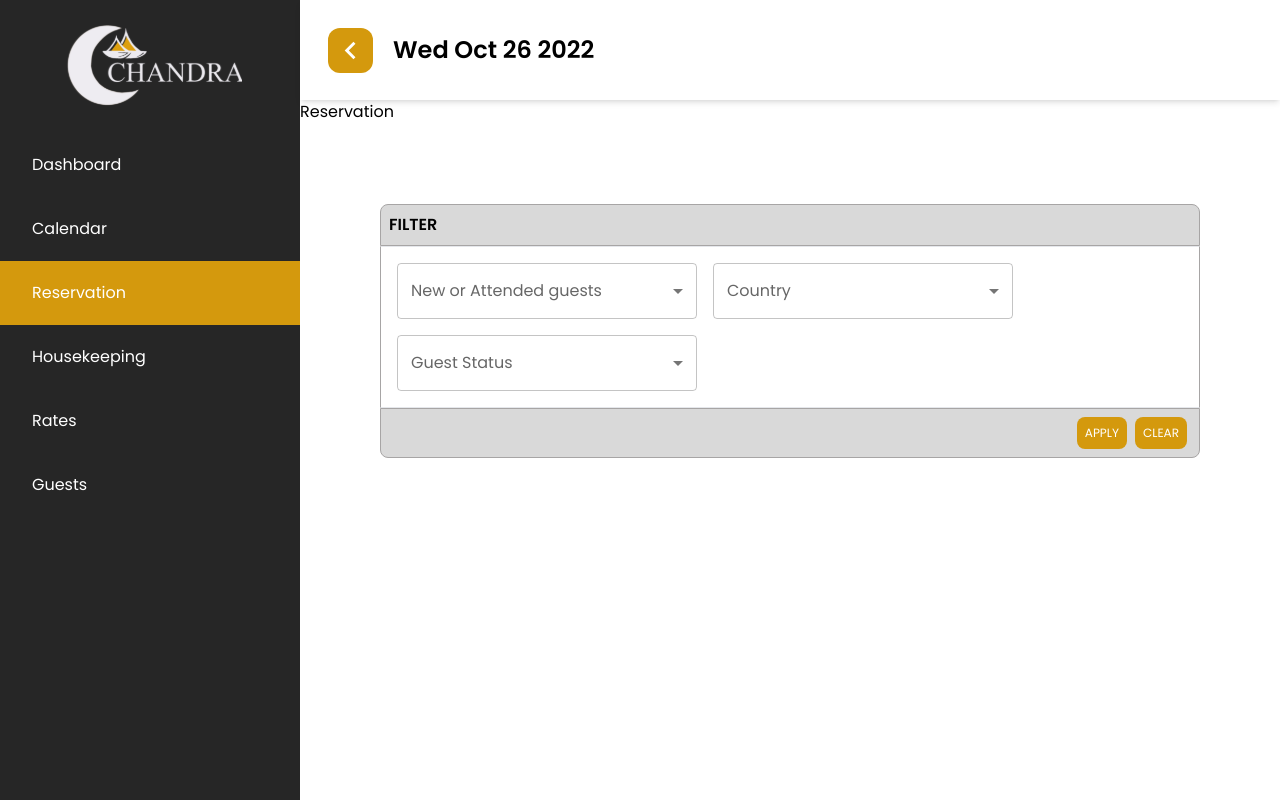
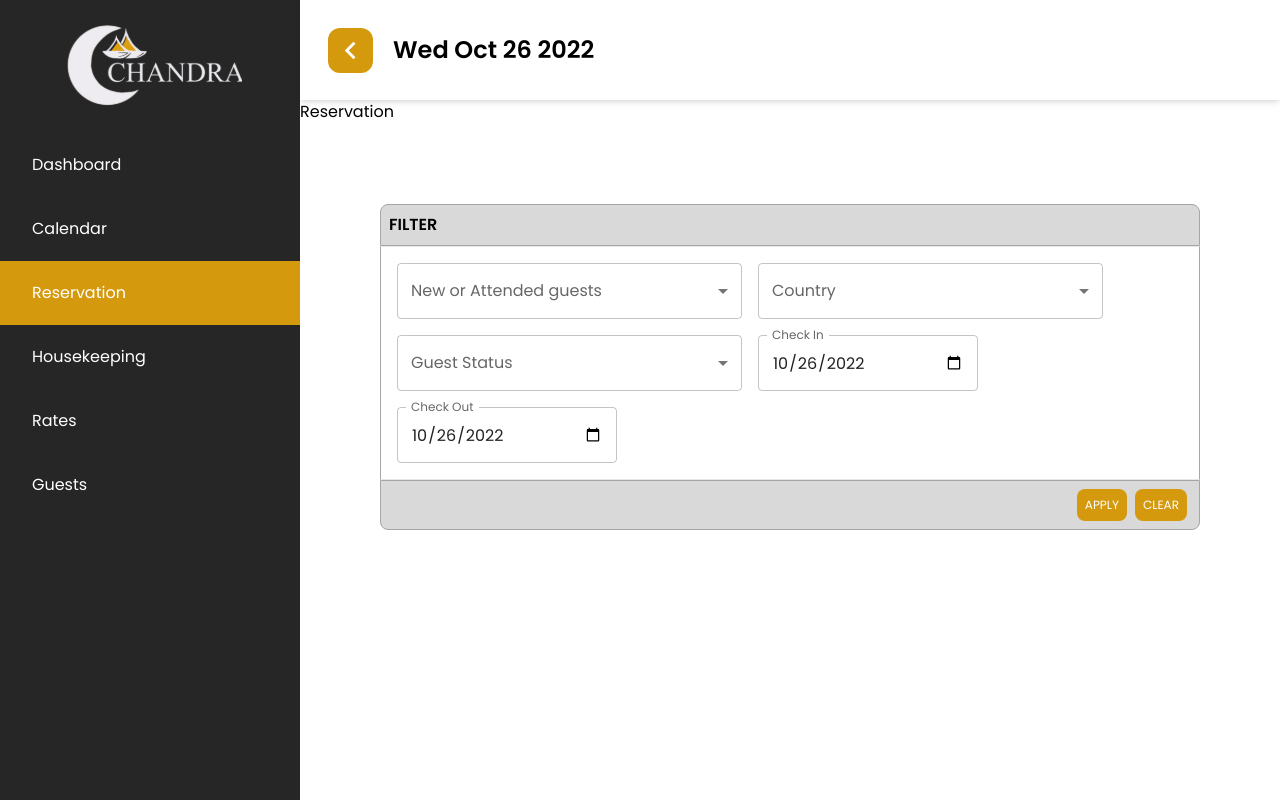
Before and after one commit to SirindaW/chandra-management-webApp-frontend, a React (Create React App) app: page /reservation in a window 1280 px wide. Built offline with nearby package versions, Linux system fonts and the light colour scheme.

Commit message:
edit filterBox

```diff
--- a/src/components/Filterbox/FilterBox.jsx
+++ b/src/components/Filterbox/FilterBox.jsx
@@ -1,5 +1,7 @@
 import React from 'react';
 import styles from './styles.js';
+import {conditions} from './text';
+
 import OutlinedInput from '@mui/material/OutlinedInput';
 import InputLabel from '@mui/material/InputLabel';
 import MenuItem from '@mui/material/MenuItem';
@@ -7,7 +9,7 @@ import FormControl from '@mui/material/FormControl';
 import ListItemText from '@mui/material/ListItemText';
 import Select from '@mui/material/Select';
 import Checkbox from '@mui/material/Checkbox';
-import {conditions} from './text';
+import TextField from '@mui/material/TextField';
 
 const ITEM_HEIGHT = 48;
 const ITEM_PADDING_TOP = 8;
@@ -35,7 +37,7 @@ const MultipleSelectCheckmarks = (title,vals) => {
 
         return (
         <>
-            <FormControl sx={{ m: 1, width: 300 }}>
+            <FormControl sx={{ m: 1, width: 345 }}>
             <InputLabel id="demo-multiple-checkbox-label">{title}</InputLabel>
             <Select
                 labelId="demo-multiple-checkbox-label"
@@ -58,6 +60,24 @@ const MultipleSelectCheckmarks = (title,vals) => {
         </>
         );
     }
+
+export  function NativePickers(val) {
+    const date = new Date();
+    const currentDate = `${date.getFullYear()}-${date.getMonth()+1}-${date.getDate()}`;
+    return (
+        <TextField
+            id="date"
+            label={val}
+            type="date"
+            defaultValue= {currentDate}
+            sx={{ m:1 ,width: 220 }}
+            InputLabelProps={{
+            shrink: true,
+            }}
+            />
+        );
+    }
+
 const FilterBox = () => {
 //   const editing = { allowDeleting: true, allowEditing: true };
     const handleClearClick = () => {
@@ -69,13 +89,13 @@ const FilterBox = () => {
                 <div className='text-left font-semibold bg-[#D9D9D9] p-2 rounded-t-lg border border-solid border-[#A7A5A5]'>
                     FILTER
                 </div>
-                <div className='border border-solid border-x-[#A7A5A5] p-2 '>
-                    <div >
+                <div className='border border-solid border-x-[#A7A5A5] p-2'>
                         {conditions.map((condition) => (
                         MultipleSelectCheckmarks(condition.title,condition.items)
                     ))}
-                    </div>
-
+                    {/* <DateSelect /> */}
+                    { NativePickers('Check In') }
+                    { NativePickers('Check Out') }
                 </div>
                 <div className='text-right bg-[#D9D9D9] p-2 rounded-b-lg border border-solid border-[#A7A5A5]'>
                     <button className={`${styles.button} bg-secondary hover:text-secondary hover:border-secondary`} >APPLY</button>
```
